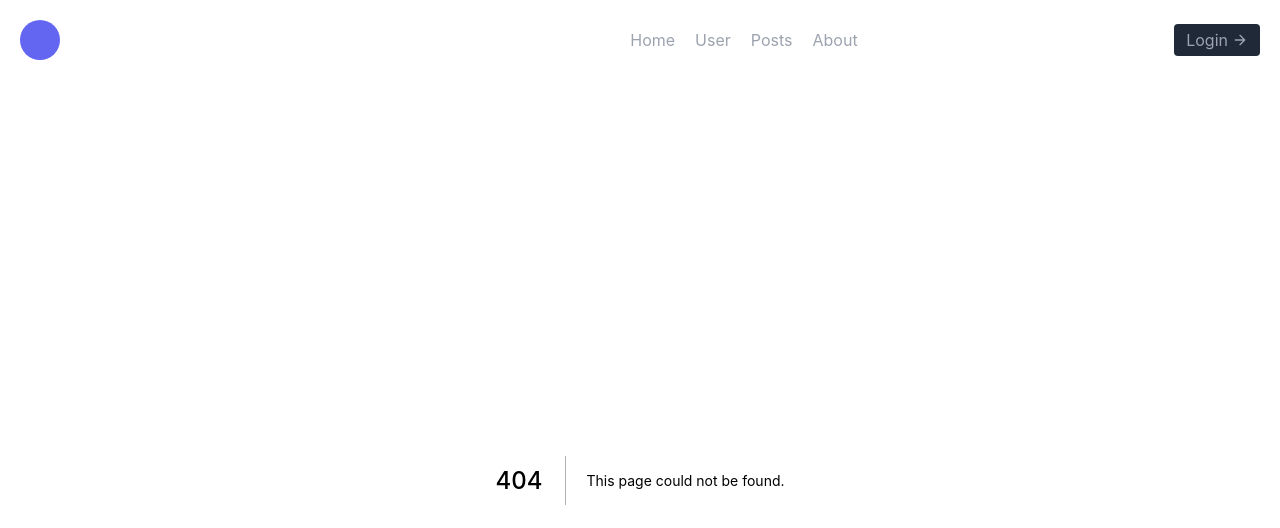
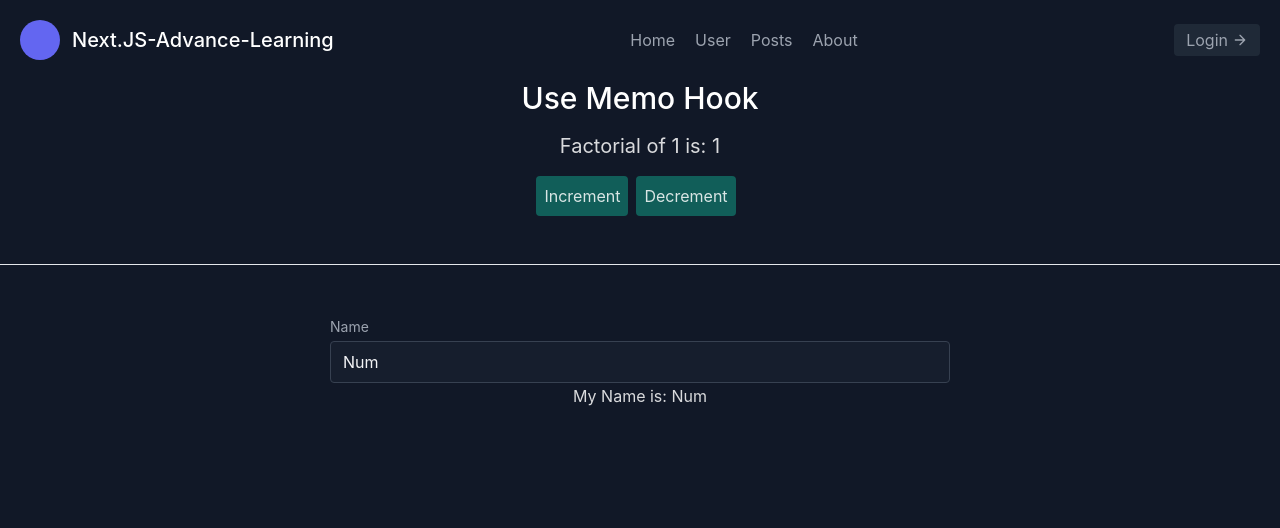
Before and after one commit to mdnmnahmed/learning-nextjs-advance, a Next.js app: page /react/hook-use-callback in a window 1280 px wide. Before the commit this address had no page. Shown: the top 528 px of the page. Built offline with nearby package versions, Linux system fonts and the light colour scheme.

Commit message:
React UseCallBack Hook (useMemo VS useCallback)

```diff
--- /dev/null
+++ b/pages/react/hook-use-callback/index.js
@@ -0,0 +1,95 @@
+import React, { useState, useMemo, useEffect, useCallback } from 'react';
+
+/**
+    useCallback & useMemo both use for Memoize
+    useMemo => Memoize a value
+    useCallback => Memoize a Function
+ */
+
+const HookUseCallBack = () => {
+
+    const [counter, setCounter] = useState(1);
+    const [name, setName] = useState('Num');
+
+    function getFactorial(number) {
+        // console.log("getFactorial function called");
+        // let i = 0;
+        // while (i < 200000000) i++;
+
+        if (number < 0) {
+            return -1;
+        }
+        if (number === 0) {
+            return 1;
+        }
+
+        return number * getFactorial(number - 1);
+    }
+
+    // useMemo
+    const factorial = useMemo(() => {
+        return getFactorial(counter);
+    }, [counter]);
+
+    // useCallback
+    const displayName = useCallback(() => {
+        return name;
+    }, [name]);
+
+    console.log("useMemo: ", factorial);  // Value
+    console.log("useCallback: ", displayName); // Function
+
+    return (
+        <>
+            <div class="container px-5 mx-auto text-center">
+                <h1 class="sm:text-3xl text-2xl font-medium title-font mb-4 text-white">Use Memo Hook</h1>
+                <div class="text-xl">Factorial of {counter} is: {factorial}</div>
+                <div class="m-4">
+                    <button className="p-2 mr-2 bg-teal-800 rounded"
+                        onClick={() => setCounter(counter + 1)}
+                    >Increment</button>
+                    <button className="p-2 mr-2 bg-teal-800 rounded"
+                        onClick={() => setCounter(counter - 1)}
+                    >Decrement</button>
+                </div>
+            </div>
+
+            <hr class="my-12" />
+
+            <div class="container px-5 mx-auto mb-20">
+                <div class="lg:w-1/2 md:w-2/3 mx-auto">
+                    <div class="flex flex-wrap -m-2">
+                        <div class="p-2  w-full">
+                            <div class="relative">
+                                <label for="name" class="leading-7 text-sm text-gray-400">Name</label>
+                                <input type="text" id="name" name="name" class="w-full bg-gray-800 bg-opacity-40 rounded border border-gray-700 focus:border-indigo-500 focus:bg-gray-900 focus:ring-2 focus:ring-indigo-900 text-base outline-none text-gray-100 py-1 px-3 leading-8 transition-colors duration-200 ease-in-out"
+                                    value={displayName()}
+                                    onChange={(event) => setName(event.target.value)}
+                                />
+                            </div>
+                        </div>
+                    </div>
+                </div>
+                <NameComp displayName={displayName} />
+            </div>
+        </>
+    );
+}
+
+export default HookUseCallBack;
+
+
+const NameComp = ({ displayName }) => {
+    const [value, setValue] = useState("");
+
+    useEffect(() => {
+        console.log("NameComp rendred");
+        setValue(displayName());
+    }, [displayName]);
+
+    return (
+        <div class="flex flex-col text-center w-full ">
+            <p class="lg:w-2/3 mx-auto leading-relaxed text-base">My Name is: {value}</p>
+        </div>
+    )
+}
--- a/pages/react/hook-use-memo/index.js
+++ b/pages/react/hook-use-memo/index.js
@@ -1,4 +1,9 @@
 import React, { useState, useMemo } from 'react';
+
+/**
+    useCallback & useMemo both use for Memoize
+    useMemo => Memoize a value
+ */
 
 const HookUseMemo = () => {
 
--- a/service_frontend/topicsPagesURL.json
+++ b/service_frontend/topicsPagesURL.json
@@ -6,5 +6,9 @@
     {
         "topic": "React UseMemo",
         "url": "/react/hook-use-memo"
+    },
+    {
+        "topic": "React UseCallBack Hook (useMemo VS useCallback)",
+        "url": "/react/hook-use-callback"
     }
 ]
```
